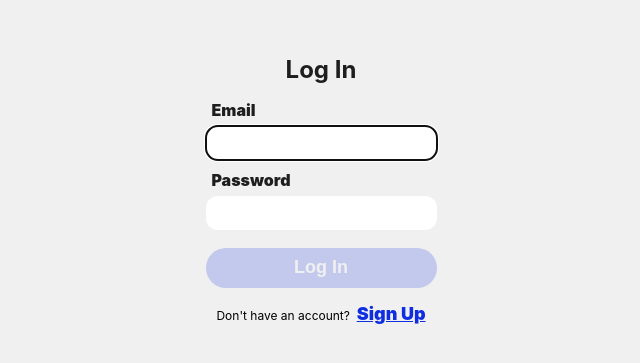
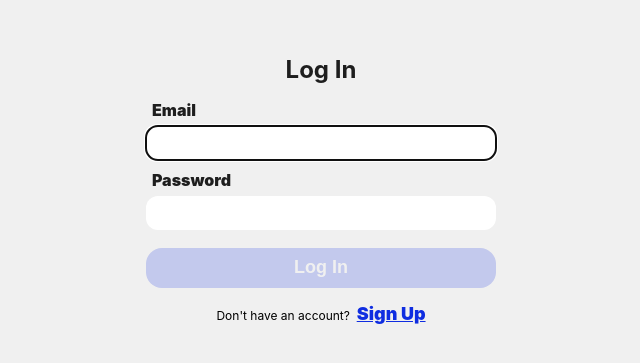
Before and after one commit to tmanZA10/to-do-app, a React (Vite) app in the folder frontend/: page /auth/login in a window 1280 px wide. Shown: the part 205-568 px from the top of the page, without its empty margins (319-959 px from the left). Built offline with nearby package versions, Linux system fonts and the light colour scheme.

Commit message:
auth pages interactivity changed

```diff
--- a/frontend/src/components/loginform/LoginForm.module.css
+++ b/frontend/src/components/loginform/LoginForm.module.css
@@ -2,6 +2,7 @@
     display: flex;
     flex-direction: column;
     gap: .8rem;
+    width: 100%;
 }
 
 .inputContainer{
@@ -28,11 +29,12 @@
     background-color: var(--accent-color);
     height: 4rem;
     color: var(--primary-color);
-    border-radius: 4rem;
+    border-radius: 1.6rem;
     margin-top: 1rem;
     font-weight: 900;
     font-size: 1.8rem;
     cursor: pointer;
+    width: 100%;
 }
 
 .submitButton:hover{
--- a/frontend/src/components/signupform/SignUpForm.module.css
+++ b/frontend/src/components/signupform/SignUpForm.module.css
@@ -2,6 +2,7 @@
     display: flex;
     flex-direction: column;
     gap: .8rem;
+    width: 100%;
 }
 
 .inputContainer{
@@ -19,10 +20,8 @@
 .inputContainer input{
     font-size: 1.6rem;
     padding: .8rem 1.2rem;
-    /* border: 2px solid var(--hue-color); */
     border: none;
     border-radius: 1.2rem;
-    /* color: var(--hue-color); */
 }
 
 .submitButton{
--- a/frontend/src/index.css
+++ b/frontend/src/index.css
@@ -19,6 +19,7 @@
   --right-sidebar-width:250px;
   --left-sidebar-width:200px;
   --headline: 36px;
+  --auth-form-min-width: 350px;
 
   /* fonts */
   --heading-font: fantasy;
@@ -29,6 +30,7 @@ body {
   font-size: 1.6rem;
   margin: 0;
   background-color: var(--primary-color);
+  min-width: 320px;
   /* display: flex; */
   /* place-items: center; */
   /* min-width: 320px;
--- a/frontend/src/pages/login/LogIn.module.css
+++ b/frontend/src/pages/login/LogIn.module.css
@@ -10,8 +10,7 @@
     display: flex;
     flex-direction: column;
     align-items: center;
-    max-width: 400px;
-    padding: .8rem 1.6rem;
+    padding: 0rem .8rem;
 }
 
 .content h1{
@@ -32,3 +31,15 @@
     font-weight: 900;
     font-size: 1.8rem;
 }
+
+@media screen and (min-width: 320px) and (max-width: 450px)  {
+    .content{
+        width: 100%;
+    }
+}
+
+@media screen and (min-width:450px) {
+    .content{
+        min-width: var(--auth-form-min-width);
+    }
+}
--- a/frontend/src/pages/signup/SignUp.module.css
+++ b/frontend/src/pages/signup/SignUp.module.css
@@ -7,7 +7,6 @@
 }
 
 .content{
-    /* background-color: lightblue; */
     display: flex;
     flex-direction: column;
     align-items: center;
@@ -29,9 +28,19 @@
 }
 
 .logIn{
-    /* text-decoration: none; */
     color: var(--accent-color);
     font-weight: 900;
     font-size: 1.8rem;
-    /* text-align: center; */
 }
+
+@media screen and (min-width: 320px) and (max-width: 450px)  {
+    .content{
+        width: 100%;
+    }
+}
+
+@media screen and (min-width:450px) {
+    .content{
+        min-width: var(--auth-form-min-width);
+    }
+}
```
